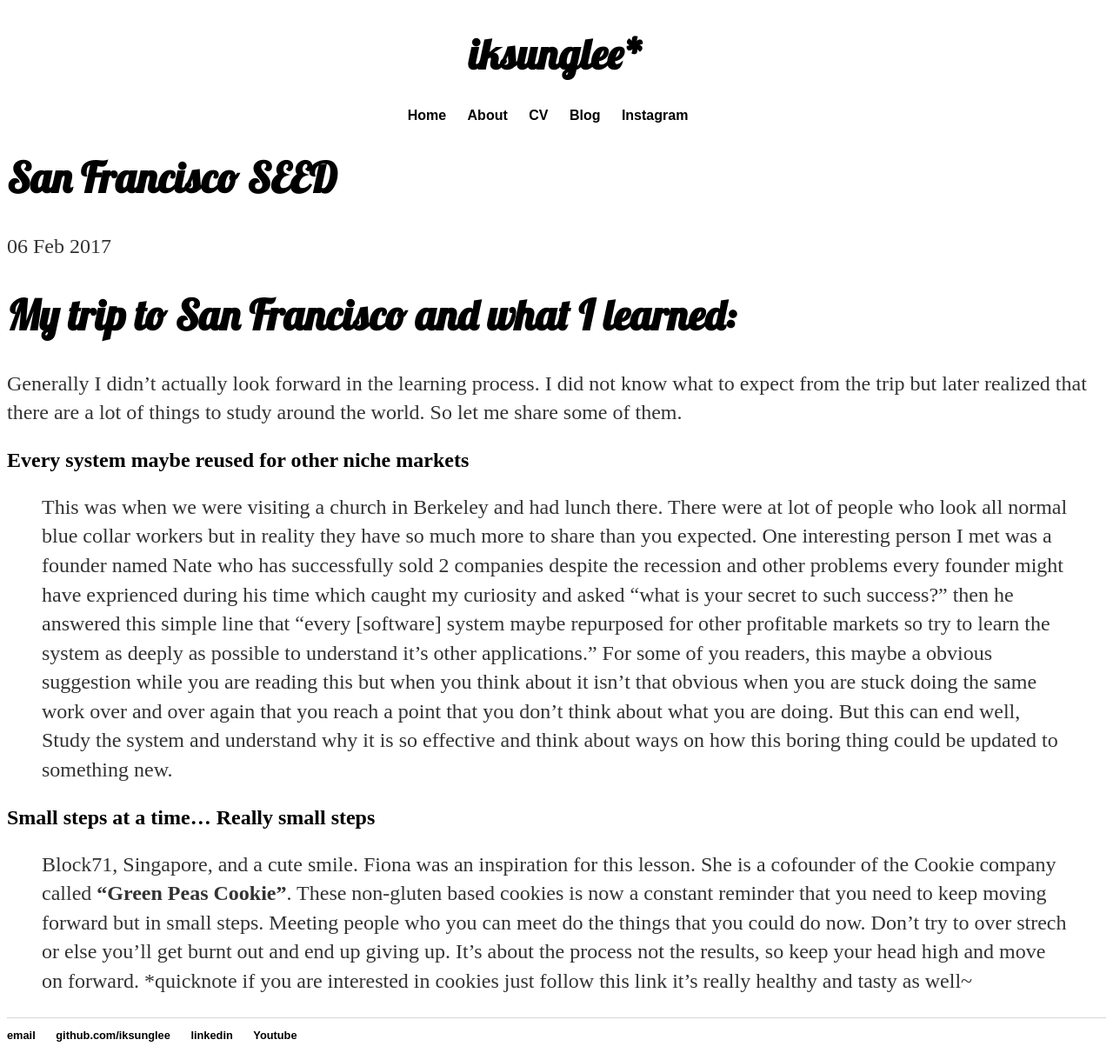
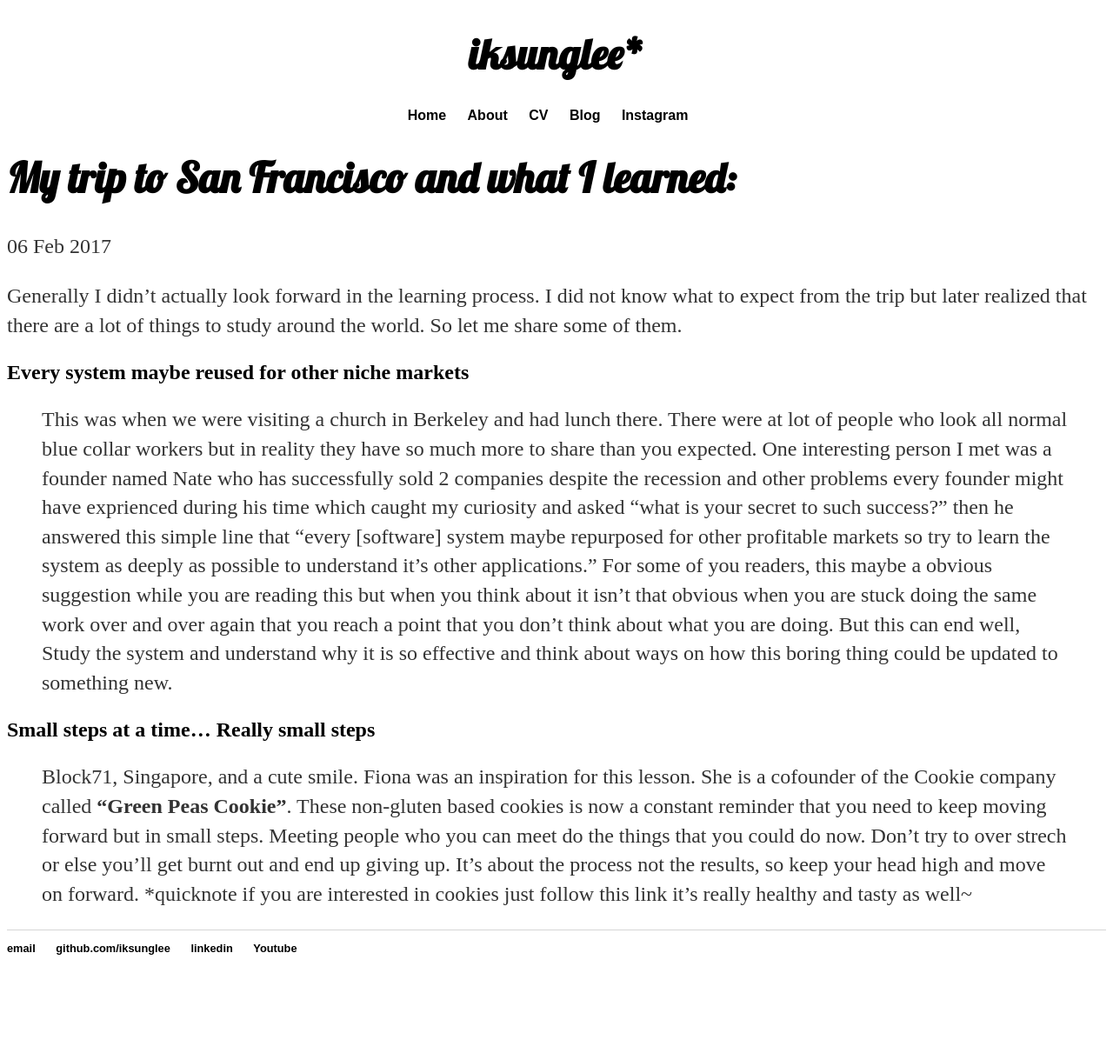
Before and after one commit to iksunglee/iksunglee.github.io, a Jekyll site: the page built from _posts/2017-02-06-San-Francisco-Trip.md, in a window 1280 px wide. Shown: the whole page at 87% size. Built offline with Jekyll 4.4.1, drawn with Linux system fonts in a browser that asks for light colours; after the commit the page ends 1111 px from its top, so only the background shows below that.

Commit message:
Update 2017-02-06-San-Francisco-Trip.md

```diff
--- a/_posts/2017-02-06-San-Francisco-Trip.md
+++ b/_posts/2017-02-06-San-Francisco-Trip.md
@@ -1,11 +1,8 @@
 ---
 layout: post
-title: "San Francisco SEED"
+title: "My trip to San Francisco and what I learned:"
 date: 2017-02-06
 ---
-
-My trip to San Francisco and what I learned:
-============================================
 
 Generally I didn't actually look forward in the learning process. I did not know what to expect from the trip but later realized that there are a lot of things to study around the world. So let me share some of them.
 
```
